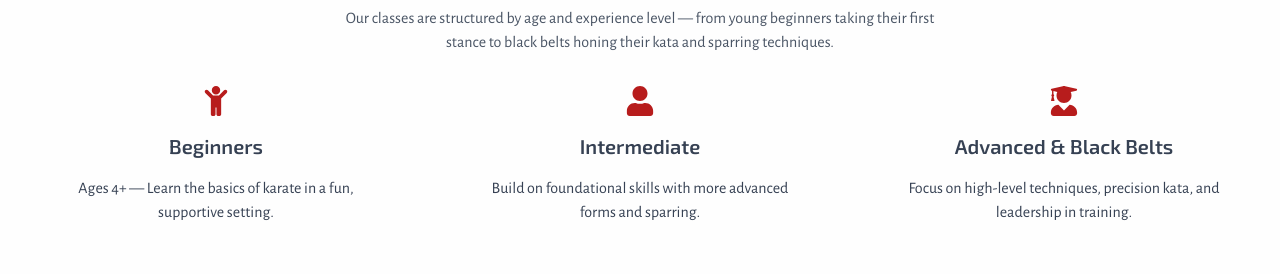
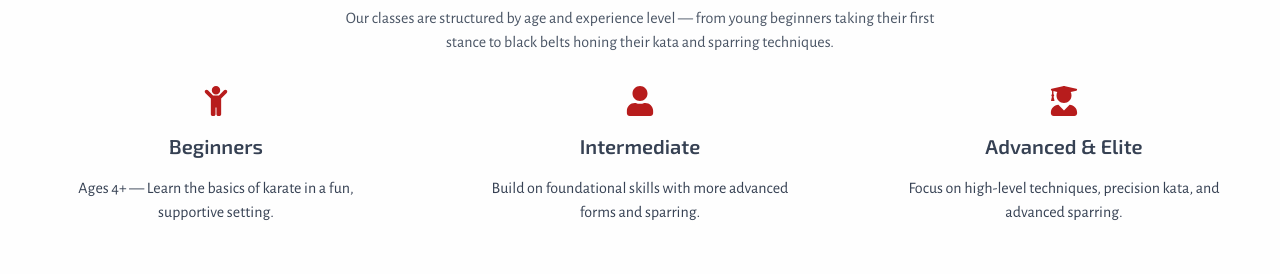
Before and after one commit to A-coderr/skif-website, a Next.js app: page / in a window 1280 px wide. Shown: the part 1600-1874 px from the top of the page. Built offline with nearby package versions, Linux system fonts and the light colour scheme.

Commit message:
Updated the classes

```diff
--- a/app/sections/ClassesOffered.tsx
+++ b/app/sections/ClassesOffered.tsx
@@ -50,10 +50,10 @@ export default function ClassesOfferedSection() {
           {/* Advanced & Black Belts */}
           <div className="flex flex-col items-center space-y-4">
             <FaUserGraduate size={30} className="text-[#B71C1C]" />
-            <h3 className="text-xl font-semibold">Advanced & Black Belts</h3>
+            <h3 className="text-xl font-semibold">Advanced & Elite</h3>
             <p className="text-md text-center max-w-xs">
-              Focus on high-level techniques, precision kata, and leadership in
-              training.
+              Focus on high-level techniques, precision kata, and advanced
+              sparring.
             </p>
           </div>
         </div>
```
